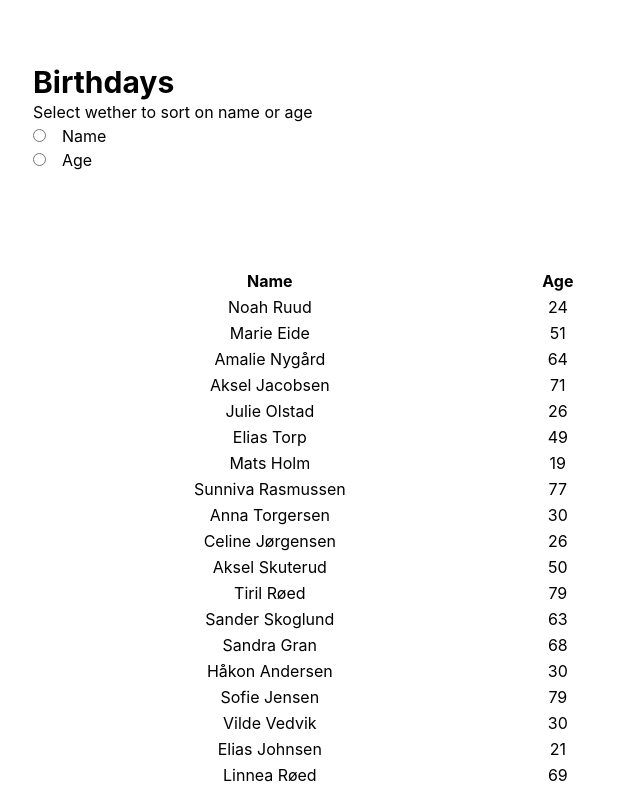
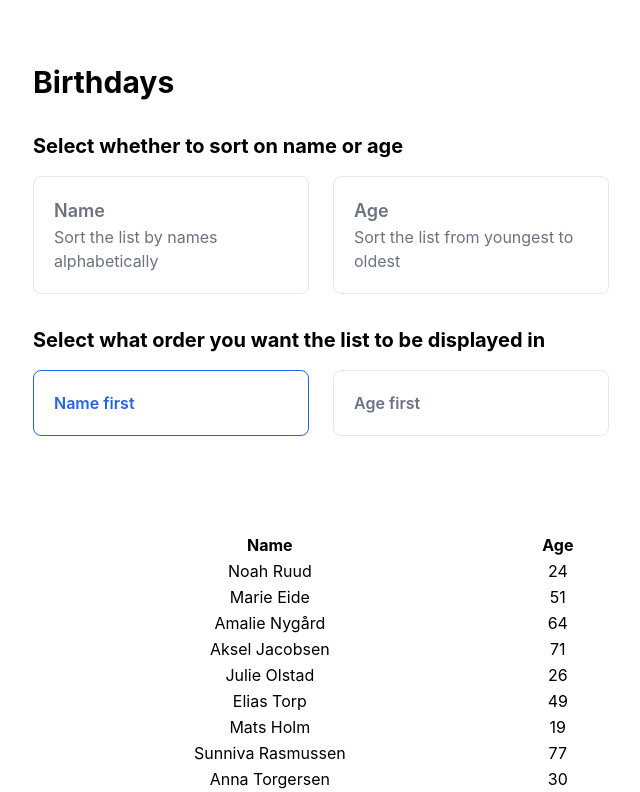
Before and after one commit to aukoyy/sorting-example, a React (Create React App) app: page / in a window 1280 px wide. Shown: the top 792 px of the page, without its empty margins (319-959 px from the left). Built offline with nearby package versions, Linux system fonts and the light colour scheme.

Commit message:
feat: implement display order choise for headers

```diff
--- a/src/App.js
+++ b/src/App.js
@@ -1,4 +1,3 @@
-import { useEffect } from 'react';
 import { useState } from 'react';
 import { compareAges, compareNames, getAge } from './Utils';
 
@@ -7,8 +6,10 @@ const people = require('./data.json');
 function App() {
 	const [sortedPeople, setSortedPeople] = useState(people);
 	const [sortBy, setSortBy] = useState(undefined);
+	const [displayFirst, setDisplayFirst] = useState('name-first');
 
 	const handleSortByChange = (value) => {
+		console.log(value);
 		setSortBy(value);
 		if (value === 'name') {
 			const sorted = people.sort(compareNames);
@@ -19,55 +20,144 @@ function App() {
 		}
 	};
 
+	const handleDisplayFirstChange = (value) => {
+		console.log(value);
+		setDisplayFirst(value);
+		if (value === 'name-first') {
+			setDisplayFirst(value);
+		} else {
+			setDisplayFirst(value);
+		}
+	};
+
 	return (
 		<div className="mx-auto max-w-xl">
 			<header>
 				<h1 className="text-3xl font-bold mt-16">Birthdays</h1>
 			</header>
 			<main>
-				<form onChange={(event) => handleSortByChange(event.target.value)}>
-					<legend>Select wether to sort on name or age</legend>
-					<div>
+				<h3 className="text-xl font-bold mt-8">
+					Select whether to sort on name or age
+				</h3>
+				<ul
+					class="grid gap-6 w-full md:grid-cols-2 mt-4"
+					onChange={(event) => handleSortByChange(event.target.value)}
+				>
+					<li>
 						<input
 							type="radio"
 							id="name"
+							name="hosting"
 							value="name"
+							class="hidden peer"
 							checked={sortBy === 'name'}
 						/>
-						<label className="ml-4" htmlFor="name">
-							Name
+						<label
+							for="name"
+							class="inline-flex justify-between items-center p-5 w-full text-gray-500 bg-white rounded-lg border border-gray-200 cursor-pointer dark:hover:text-gray-300 dark:border-gray-700 dark:peer-checked:text-blue-500 peer-checked:border-blue-600 peer-checked:text-blue-600 hover:text-gray-600 hover:bg-gray-100 dark:text-gray-400 dark:bg-gray-800 dark:hover:bg-gray-700"
+						>
+							<div class="block">
+								<div class="w-full text-lg font-semibold">Name</div>
+								<div class="w-full">Sort the list by names alphabetically</div>
+							</div>
 						</label>
-					</div>
-
-					<div>
+					</li>
+					<li>
 						<input
 							type="radio"
 							id="age"
+							name="hosting"
 							value="age"
+							class="hidden peer"
 							checked={sortBy === 'age'}
 						/>
-						<label className="ml-4" htmlFor="age">
-							Age
+						<label
+							for="age"
+							class="inline-flex justify-between items-center p-5 w-full text-gray-500 bg-white rounded-lg border border-gray-200 cursor-pointer dark:hover:text-gray-300 dark:border-gray-700 dark:peer-checked:text-blue-500 peer-checked:border-blue-600 peer-checked:text-blue-600 hover:text-gray-600 hover:bg-gray-100 dark:text-gray-400 dark:bg-gray-800 dark:hover:bg-gray-700"
+						>
+							<div class="block">
+								<div class="w-full text-lg font-semibold">Age</div>
+								<div class="w-full">Sort the list from youngest to oldest</div>
+							</div>
 						</label>
-					</div>
-				</form>
+					</li>
+				</ul>
+
+				<h3 className="text-xl font-bold mt-8">
+					Select what order you want the list to be displayed in
+				</h3>
+				<ul
+					class="grid gap-6 w-full md:grid-cols-2 mt-4"
+					onChange={(event) => handleDisplayFirstChange(event.target.value)}
+				>
+					<li>
+						<input
+							type="radio"
+							id="name-first"
+							name="hosting"
+							value="name-first"
+							class="hidden peer"
+							checked={displayFirst === 'name-first'}
+						/>
+						<label
+							for="name-first"
+							class="inline-flex justify-between items-center p-5 w-full text-gray-500 bg-white rounded-lg border border-gray-200 cursor-pointer dark:hover:text-gray-300 dark:border-gray-700 dark:peer-checked:text-blue-500 peer-checked:border-blue-600 peer-checked:text-blue-600 hover:text-gray-600 hover:bg-gray-100 dark:text-gray-400 dark:bg-gray-800 dark:hover:bg-gray-700"
+						>
+							<div class="block">
+								<div class="w-full font-semibold">Name first</div>
+							</div>
+						</label>
+					</li>
+					<li>
+						<input
+							type="radio"
+							id="age-first"
+							name="hosting"
+							value="age-first"
+							class="hidden peer"
+							checked={displayFirst === 'age-first'}
+						/>
+						<label
+							for="age-first"
+							class="inline-flex justify-between items-center p-5 w-full text-gray-500 bg-white rounded-lg border border-gray-200 cursor-pointer dark:hover:text-gray-300 dark:border-gray-700 dark:peer-checked:text-blue-500 peer-checked:border-blue-600 peer-checked:text-blue-600 hover:text-gray-600 hover:bg-gray-100 dark:text-gray-400 dark:bg-gray-800 dark:hover:bg-gray-700"
+						>
+							<div class="block">
+								<div class="w-full font-semibold">Age first</div>
+							</div>
+						</label>
+					</li>
+				</ul>
 
 				<table className="w-full mt-24">
 					<thead>
-						<tr>
-							<th>Name</th>
-							<th>Age</th>
-						</tr>
+						{displayFirst === 'name-first' ? (
+							<tr>
+								<th>Name</th>
+								<th>Age</th>
+							</tr>
+						) : (
+							<tr>
+								<th>Age</th>
+								<th>Name</th>
+							</tr>
+						)}
 					</thead>
 					<tbody>
 						{sortedPeople &&
 							sortedPeople.map((person) => {
-								return (
+								return displayFirst === 'name-first' ? (
 									<tr key={person.birthday} className="text-center">
 										<td>
 											{person.firstName} {person.lastName}
 										</td>
 										<td>{getAge(person.birthday)}</td>
+									</tr>
+								) : (
+									<tr key={person.birthday} className="text-center">
+										<td>{getAge(person.birthday)}</td>
+										<td>
+											{person.firstName} {person.lastName}
+										</td>
 									</tr>
 								);
 							})}
```
